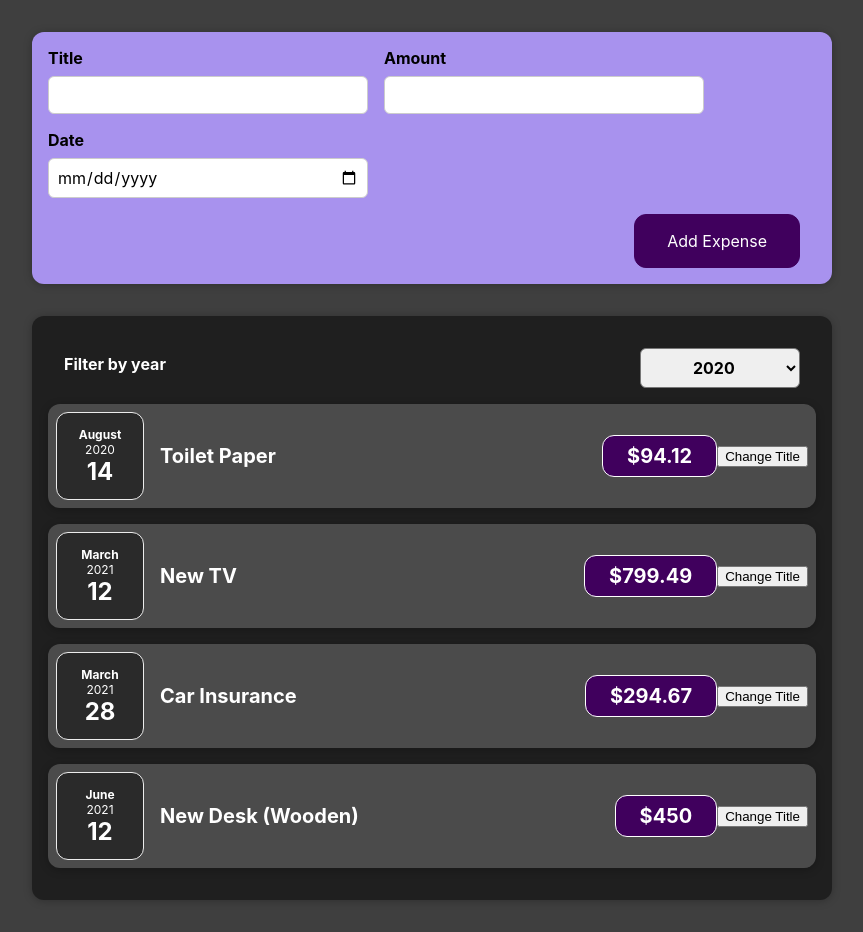
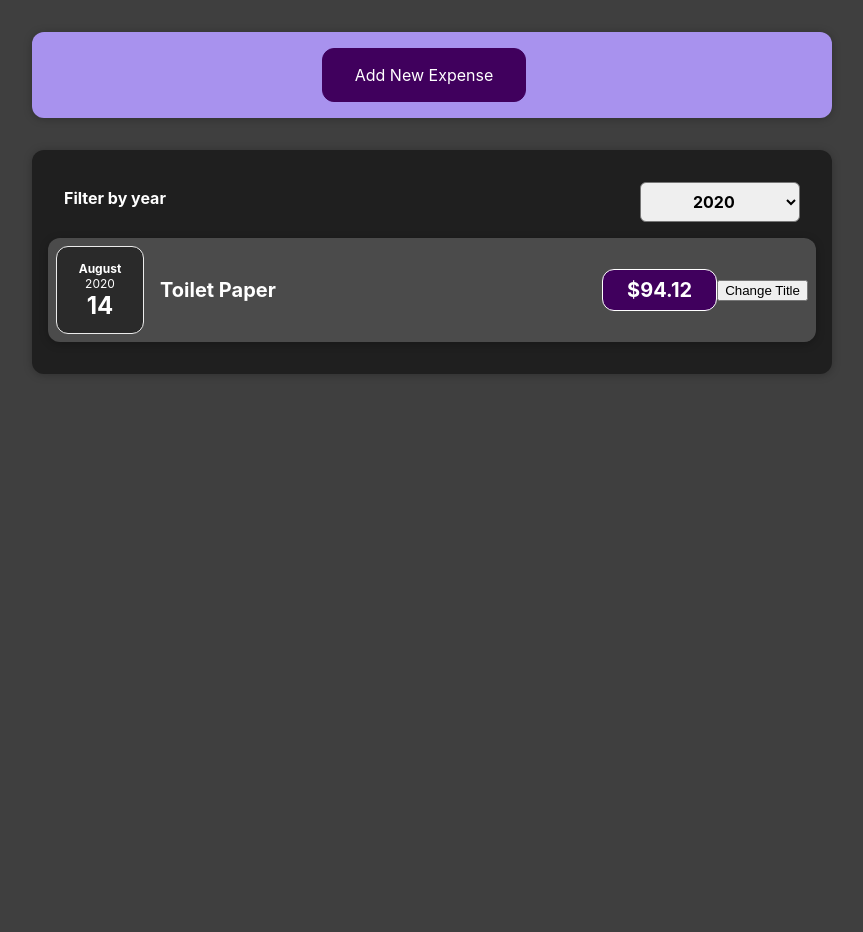
Before and after one commit to ncb6206/react-complete-guide, a React (Create React App) app: page / in a window 1280 px wide. Shown: the whole page, without its empty margins (208-1071 px from the left). After the commit the page ends 800 px from the top, so only its background shows below. Built offline with nearby package versions, Linux system fonts and the light colour scheme.

Commit message:
랜더링 리스트 및 조건부 content 공부중

```diff
--- a/src/App.js
+++ b/src/App.js
@@ -1,10 +1,9 @@
-import React from "react";
+import React, { useState } from "react";
 
 import NewExpense from "./component/NewExpense/NewExpense";
 import Expenses from "./component/Expenses/Expenses";
 
-function App() {
-  const expenses = [
+const DUMMY_EXPENSES = [
   {
     id: "e1",
     title: "Toilet Paper",
@@ -26,9 +25,13 @@
   },
 ];
 
+function App() {
+  const [expenses, setExpenses] = useState(DUMMY_EXPENSES);
+
   const addExpenseHandler = (expense) => {
-    console.log("In App.js");
-    console.log(expense);
+    setExpenses((prevExpenses) => {
+      return [expense, ...prevExpenses];
+    });
   };
 
   return (
--- a/src/component/Expenses/ExpenseItem.js
+++ b/src/component/Expenses/ExpenseItem.js
@@ -14,6 +14,7 @@
   };
 
   return (
+    <li>
       <Card className="expense-item">
         <ExpenseDate date={props.date} />
         <div className="expense-item__description">
@@ -22,6 +23,7 @@
         </div>
         <button onClick={clickHandler}>Change Title</button>
       </Card>
+    </li>
   );
 };
 
--- a/src/component/Expenses/Expenses.js
+++ b/src/component/Expenses/Expenses.js
@@ -1,9 +1,9 @@
 import React, { useState } from "react";
 
-import ExpenseItem from "./ExpenseItem";
 import Card from "../UI/Card";
 import ExpensesFilter from "./ExpensesFilter";
 import "./Expenses.css";
+import ExpensesList from "./ExpensesList";
 
 const Expenses = (props) => {
   const [filteredYear, setFilteredYear] = useState("2020");
@@ -12,14 +12,15 @@
     setFilteredYear(selectedYear);
   };
 
+  const filteredExpenses = props.items.filter((expense) => {
+    return expense.date.getFullYear().toString() === filteredYear;
+  });
+
   return (
     <div>
       <Card className="expenses">
         <ExpensesFilter selected={filteredYear} onChangeFilter={filterChangeHandler} />
-        <ExpenseItem title={props.items[0].title} date={props.items[0].date} amount={props.items[0].amount} />
-        <ExpenseItem title={props.items[1].title} date={props.items[1].date} amount={props.items[1].amount} />
-        <ExpenseItem title={props.items[2].title} date={props.items[2].date} amount={props.items[2].amount} />
-        <ExpenseItem title={props.items[3].title} date={props.items[3].date} amount={props.items[3].amount} />
+        <ExpensesList items={filteredExpenses} />
       </Card>
     </div>
   );
--- /dev/null
+++ b/src/component/Expenses/ExpensesList.css
@@ -0,0 +1,9 @@
+.expenses-list {
+  list-style: none;
+  padding: 0;
+}
+
+.expenses-list__fallback {
+  color: white;
+  text-align: center;
+}
--- /dev/null
+++ b/src/component/Expenses/ExpensesList.js
@@ -0,0 +1,20 @@
+import React from "react";
+
+import ExpenseItem from "./ExpenseItem";
+import "./ExpensesList.css";
+
+const ExpensesList = (props) => {
+  if (props.items.length === 0) {
+    return <h2 className="expenses-list__fallback">Found no expenses.</h2>;
+  }
+
+  return (
+    <ul className="expenses-list">
+      {props.items.map((expense) => (
+        <ExpenseItem key={expense.id} title={expense.title} amount={expense.amount} date={expense.date} />
+      ))}
+    </ul>
+  );
+};
+
+export default ExpensesList;
--- a/src/component/NewExpense/ExpenseForm.js
+++ b/src/component/NewExpense/ExpenseForm.js
@@ -72,6 +72,9 @@
         </div>
       </div>
       <div className="new-expense__actions">
+        <button type="button" onClick={props.onCancel}>
+          Cancel
+        </button>
         <button type="submit">Add Expense</button>
       </div>
     </form>
--- a/src/component/NewExpense/NewExpense.js
+++ b/src/component/NewExpense/NewExpense.js
@@ -1,20 +1,32 @@
-import React from "react";
+import React, { useState } from "react";
 
 import ExpenseForm from "./ExpenseForm";
 import "./NewExpense.css";
 
 const NewExpense = (props) => {
+  const [isEditing, setIsEditing] = useState(false);
+
   const saveExpenseDataHandler = (enteredExpenseData) => {
     const expenseData = {
       ...enteredExpenseData,
       id: Math.random().toString(),
     };
     props.onAddExpense(expenseData);
+    setIsEditing(false);
+  };
+
+  const startEditingHandler = () => {
+    setIsEditing(true);
+  };
+
+  const stopEditingHandler = () => {
+    setIsEditing(false);
   };
 
   return (
     <div className="new-expense">
-      <ExpenseForm onSaveExpenseData={saveExpenseDataHandler} />
+      {!isEditing && <button onClick={startEditingHandler}>Add New Expense</button>}
+      {isEditing && <ExpenseForm onSaveExpenseData={saveExpenseDataHandler} onCancel={stopEditingHandler} />}
     </div>
   );
 };
```
Lines whose indentation alone changed are shown as unchanged.
